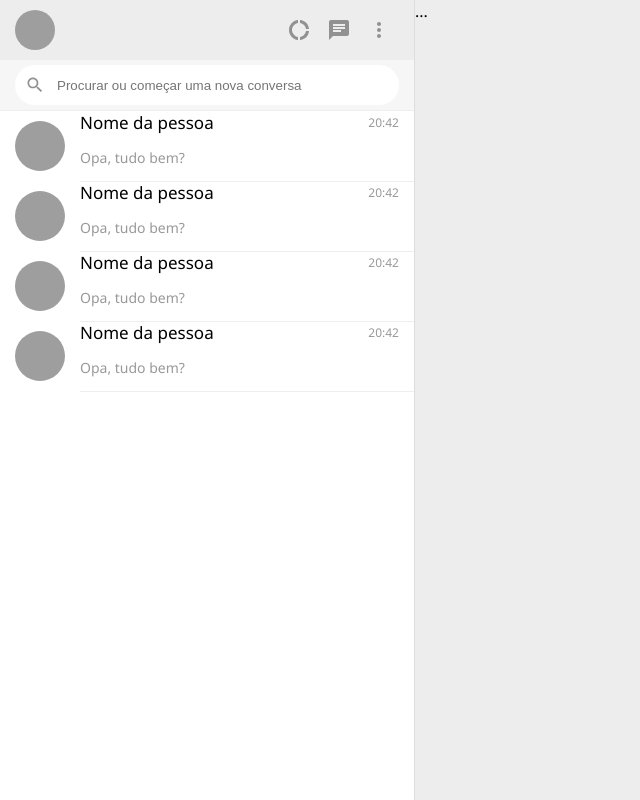
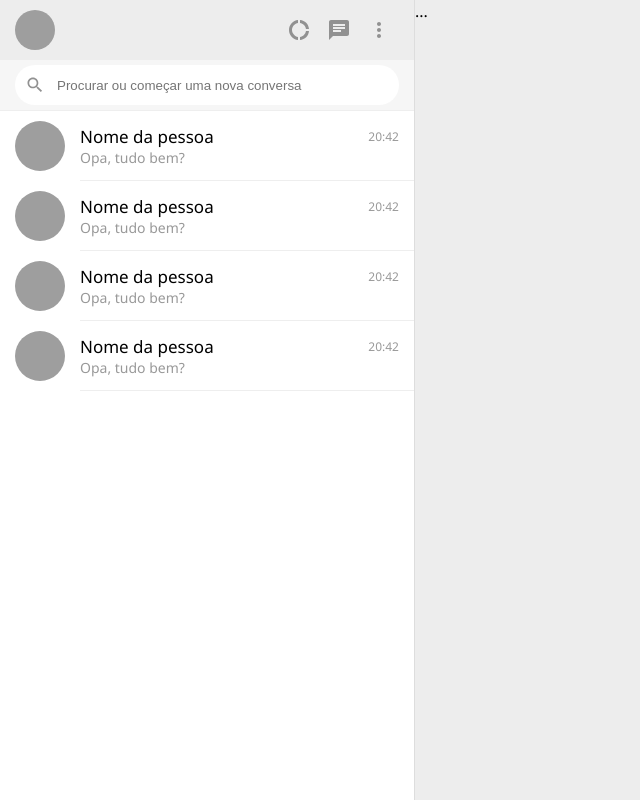
Before and after one commit to hamiltonmbsilva/Clone-WhatSapp, a React (Create React App) app: page / in a window 1280 px wide. Shown: the whole page, without its empty margins (0-640 px from the left). Built offline with nearby package versions, Linux system fonts and the light colour scheme; grey boxes are pictures that could not be loaded.

Commit message:
Correção do texto do chatLIst quando for grande colocar os 3 posntinhos

```diff
--- a/src/components/ChatListItem.css
+++ b/src/components/ChatListItem.css
@@ -14,12 +14,16 @@
 
 .chatListItem--lines{
     flex: 1;
+    height: 100%;
     display: flex;
     flex-direction: column;
     justify-content: center;
     border-bottom: 1px solid #EEE;
     padding-right: 15px;
     margin-left: 15px;
+
+    flex-wrap: wrap;
+    min-width: 0;
 }
 
 .chatListItem--line{
@@ -45,3 +49,10 @@
     display: flex;
     width: 100%;
 }
+
+.chatListItem--lastMsg p{
+    overflow: hidden;
+    white-space: nowrap;
+    text-overflow: ellipsis;
+    margin: 0;
+}
--- a/src/components/ChatListItem.js
+++ b/src/components/ChatListItem.js
@@ -17,7 +17,7 @@ export default () => {
                 </div>
                 <div className="chatListItem--line">
                     <div className="chatListItem--lastMsg">
-                        <p>Opa, tudo bem?</p>
+                        <p>Opa, tudo bem? </p>
                     </div>
                 </div>
             </div>
```
